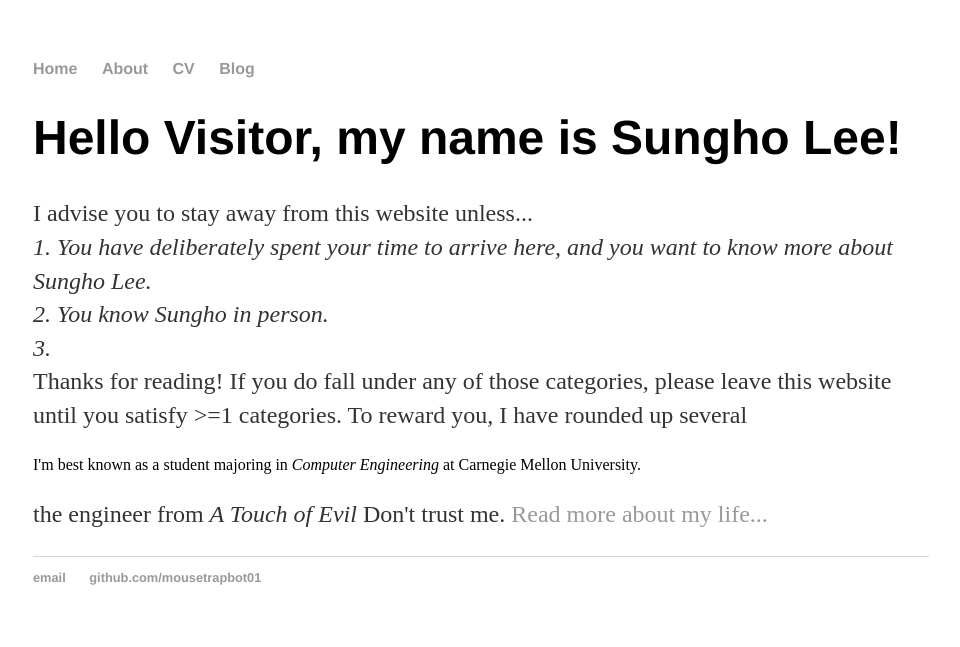
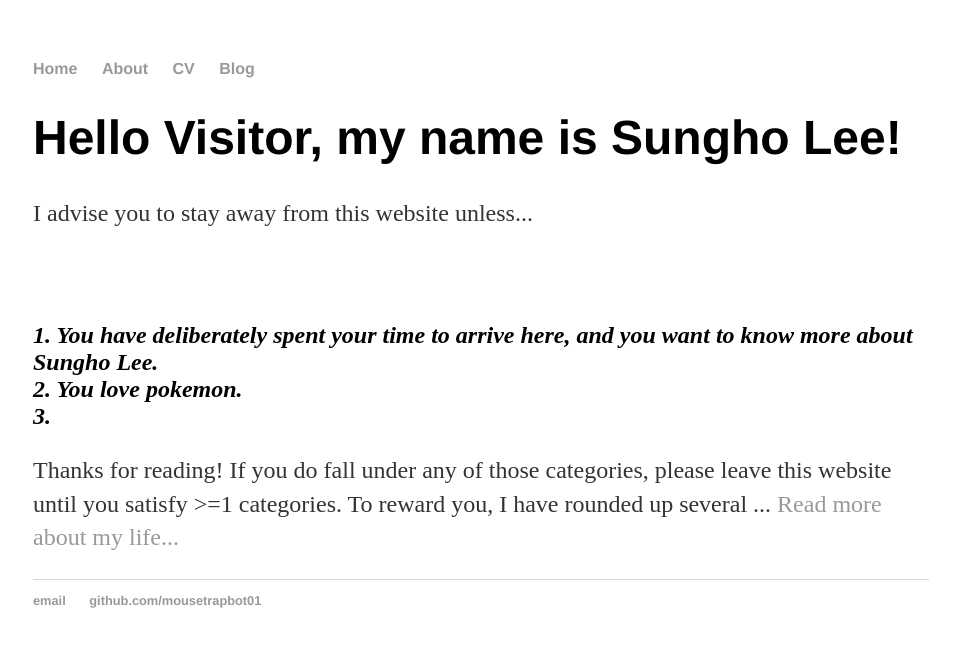
Before and after one commit to mousetrapbot01/mousetrapbot.github.io, a Jekyll site: the page built from index.html, in a window 1280 px wide. Shown: the top 647 px of the page, without its empty margins (159-1119 px from the left). Built offline with Jekyll 4.4.1, drawn with Linux system fonts in a browser that asks for light colours.

Commit message:
Create index.html

```diff
--- a/index.html
+++ b/index.html
@@ -4,14 +4,12 @@ title: Sungho Lee, The Renaissance Man
 ---
 <div class="blurb">
   <h1>Hello Visitor, my name is Sungho Lee!</h1>
-	<p> I advise you to stay away from this website unless... <br/>
-		<em>1. You have deliberately spent your time to arrive here, and you want to know more about Sungho Lee. <br/>
-		    2. You know Sungho in person. <br/>
-           	    3.  </em> <br/>
-		Thanks for reading! If you do fall under any of those categories, please leave this website until you satisfy >=1 categories.
+	<p> I advise you to stay away from this website unless... <br/> <br/> <br/> </p>
+	<h2>	<em>1. You have deliberately spent your time to arrive here, and you want to know more about Sungho Lee. <br/>
+		    2. You love pokemon.<br/>
+		    3. </em> <br/> </h2>
+	<p> Thanks for reading! If you do fall under any of those categories, please leave this website until you satisfy >=1 categories.
+		To reward you, I have rounded up several ...
 
-		To reward you, I have rounded up several </p>
-
-	    I'm best known as a student majoring in <em>Computer Engineering</em> at Carnegie Mellon University.</p>
-    <p> the engineer from <em>A Touch of Evil</em> Don't trust me. <a href="/about">Read more about my life...</a></p>
+<a href="/about">Read more about my life...</a> </p>
 </div><!-- /.blurb -->
```
